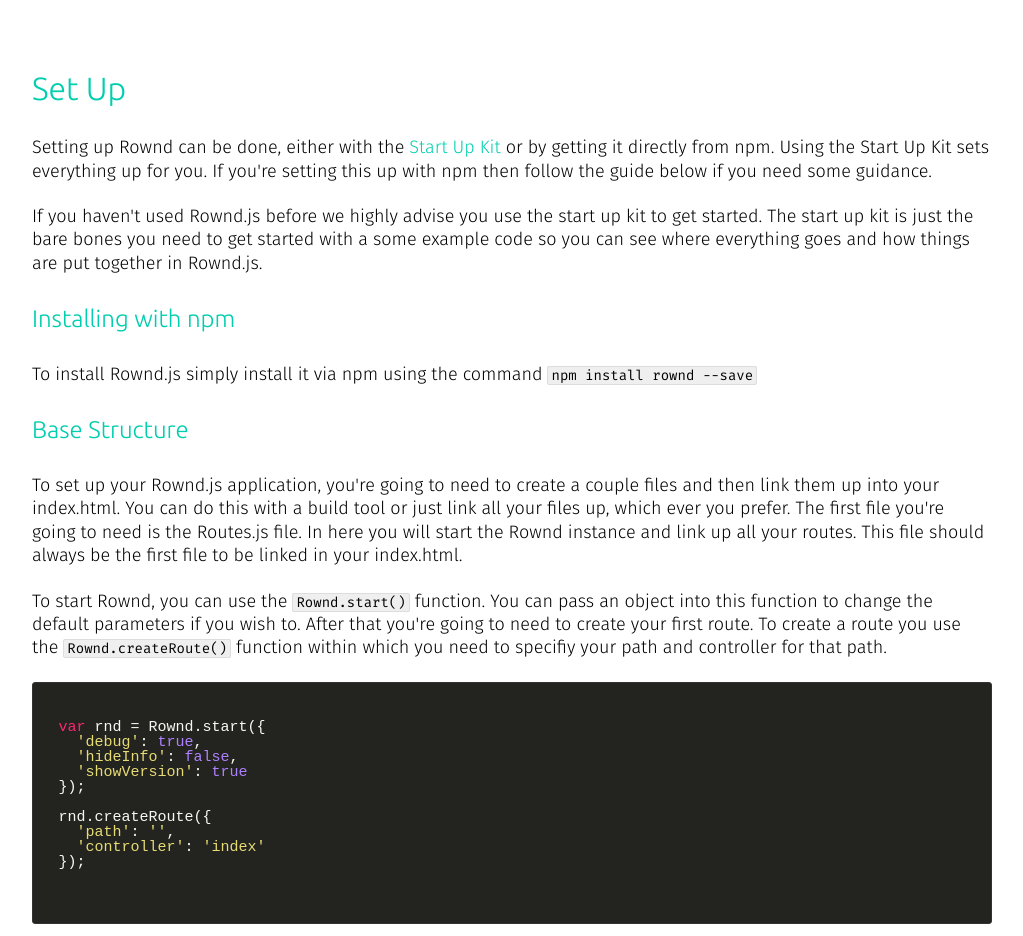
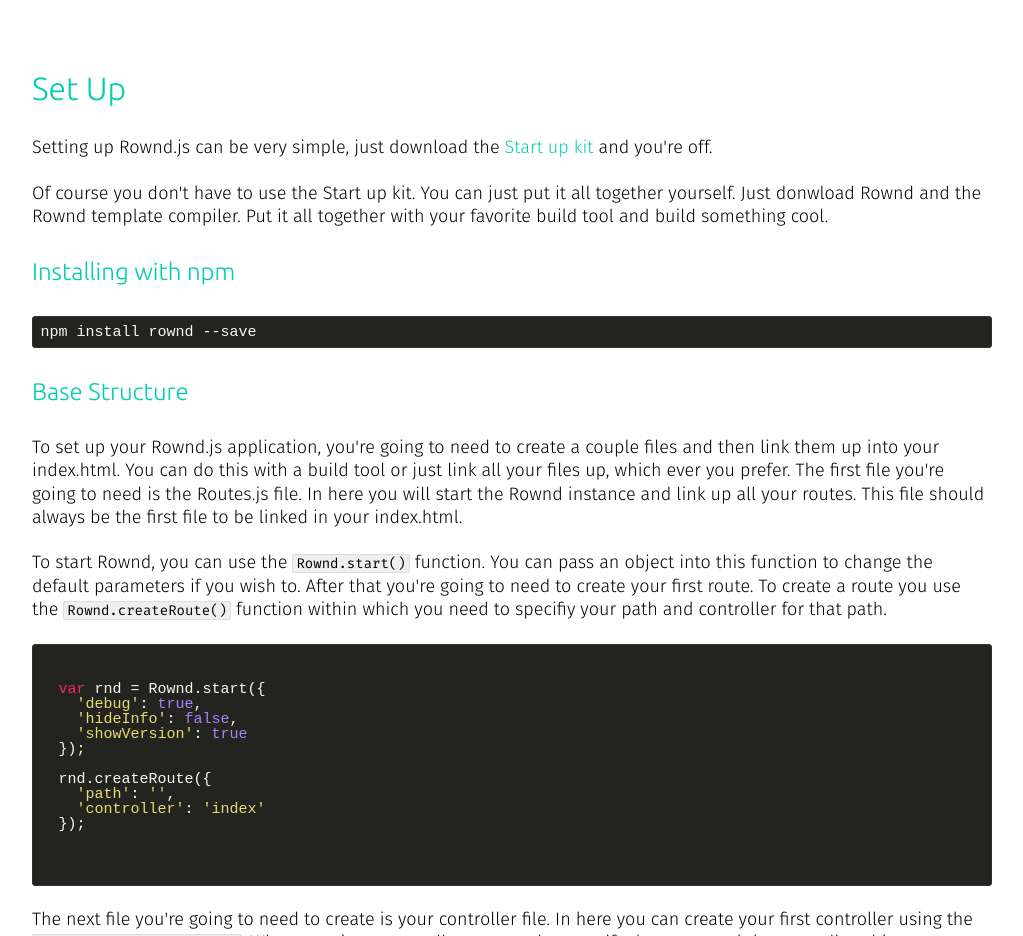
Before and after one commit to silverlight513/Rownd, a website: page index.html in a window 1280 px wide. Shown: the part 1080-2016 px from the top of the page, without its empty margins (128-1151 px from the left). Drawn offline with Linux system fonts and the light colour scheme; a web font is replaced by a local one.

Commit message:
changing content to be more concise

```diff
--- a/index.html
+++ b/index.html
@@ -85,17 +85,18 @@
             </h3>
           </a>
           <p>
-          Setting up Rownd can be done, either with the <a href="#startupkit">Start Up Kit</a> or by getting it directly from npm.
-          Using the Start Up Kit sets everything up for you. If you're setting this up with npm then follow the guide below if you need some guidance.
+          Setting up Rownd.js can be very simple, just download the <a href="http://silverlight513.github.io/Rownd-Start-up-kit/">Start up kit</a> and you're off.
           </p>
           <p>
-          If you haven't used Rownd.js before we highly advise you use the start up kit to get started. The start up kit is just the bare bones you need to get started
-          with a some example code so you can see where everything goes and how things are put together in Rownd.js.
+          Of course you don't have to use the Start up kit. You can just put it all together yourself. Just donwload Rownd and the Rownd template compiler. Put it all
+          together with your favorite build tool and build something cool.
           </p>
         </div>
         <div id="install">
           <h4>Installing with npm</h4>
-          <p>To install Rownd.js simply install it via npm using the command <code class="inline">npm install rownd --save</code></p>
+          <p>
+            <pre><code class="shell">npm install rownd --save</code></pre>
+          </p>
         </div>
         <div id="base-structure">
           <h4>Base Structure</h4>
```
